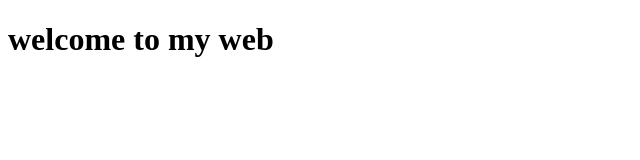
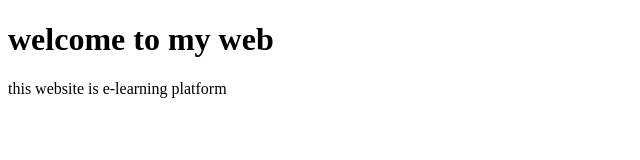
Before and after one commit to Abshir-hub/web-app, a plain HTML site: page index.html in a window 1280 px wide. Shown: the whole page, without its empty margins (0-640 px from the left). Drawn offline with Linux system fonts and the light colour scheme.

Commit message:
new p file added in this code

```diff
--- a/index.html
+++ b/index.html
@@ -7,5 +7,6 @@
 </head>
 <body>
     <h1>welcome to my web</h1>
+    <p>this website is e-learning platform</p>
 </body>
 </html>
```
